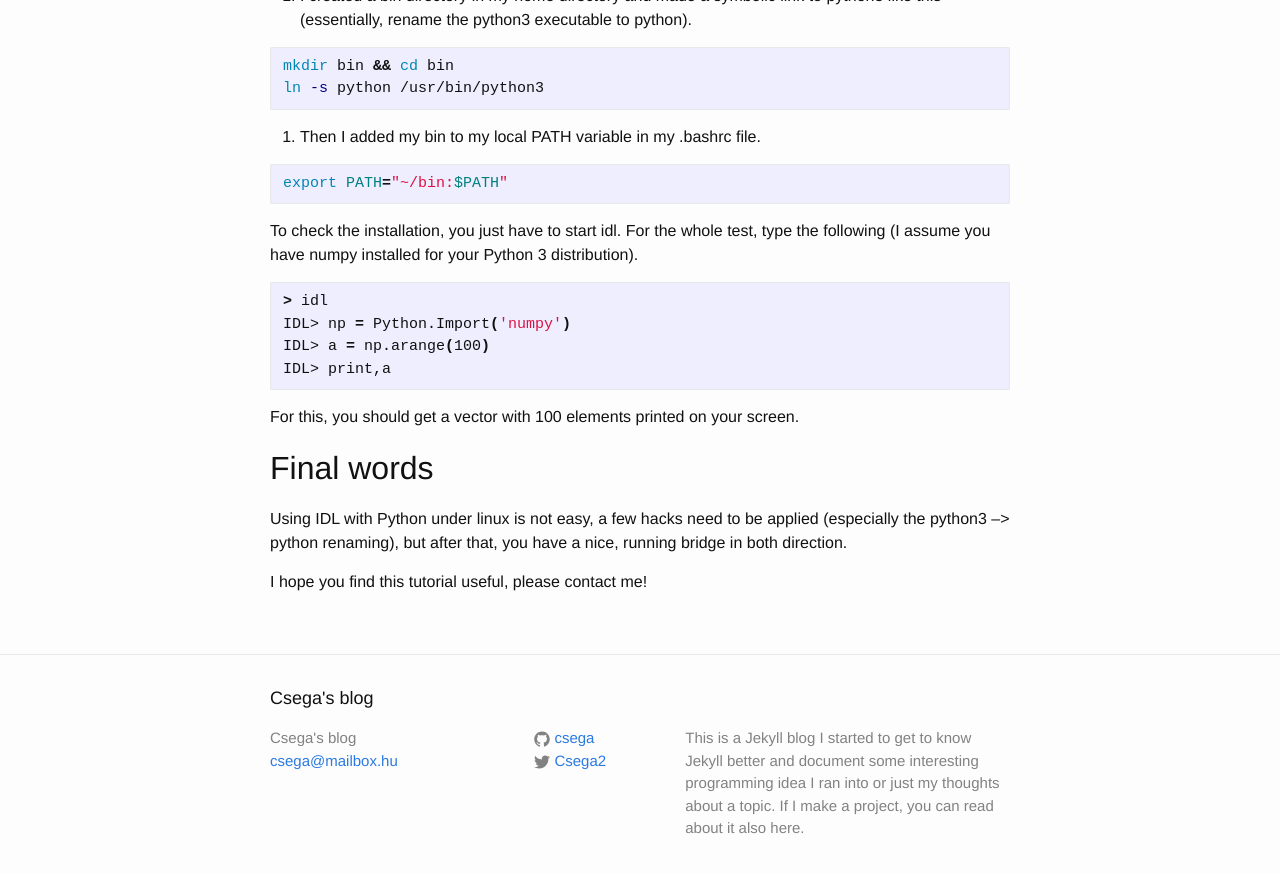
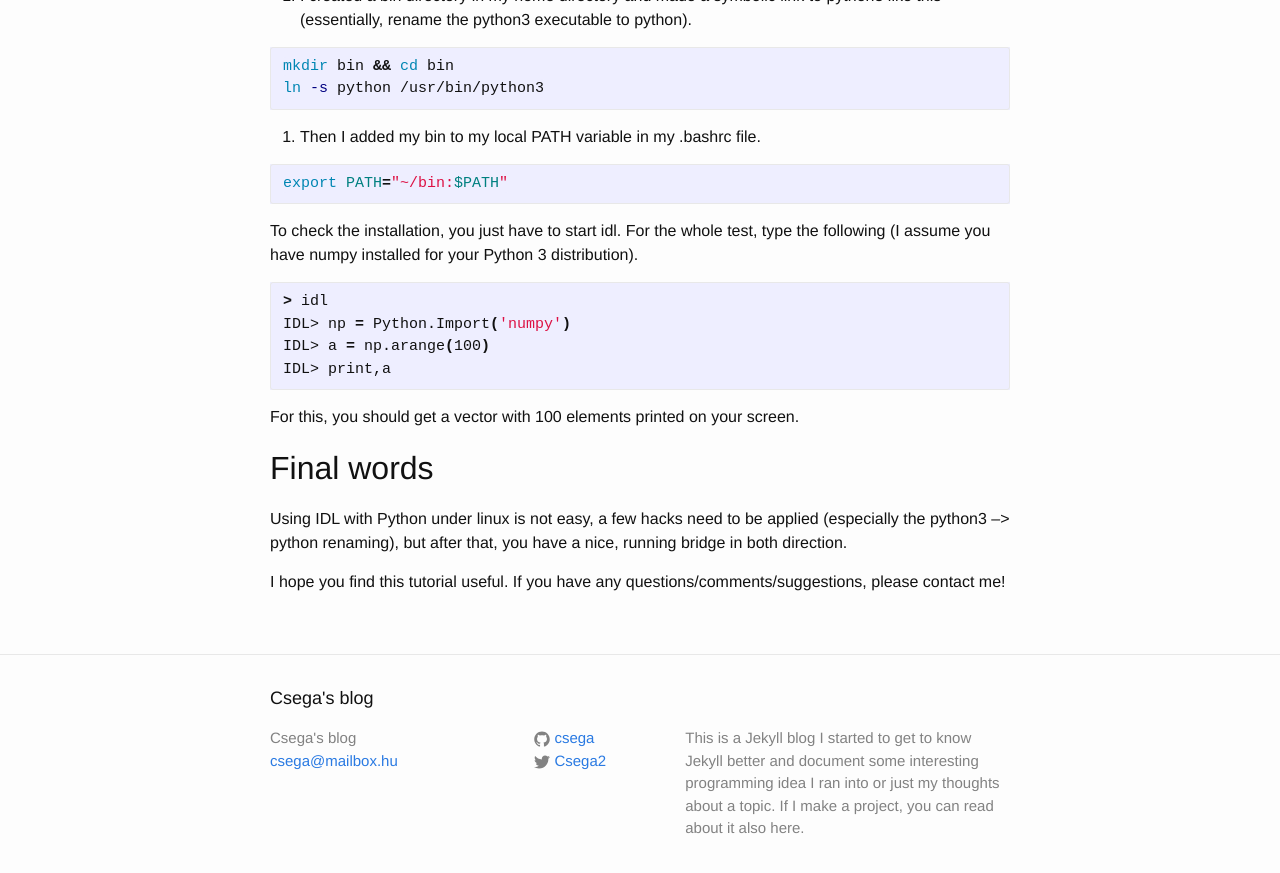
Before and after one commit to Csega/csega.github.io, a Jekyll site: the page built from _posts/2019-09-18-how-to-set-up-idl-python-bridge-linux.markdown, in a window 1280 px wide and 900 px high, scrolled down 2069 px. Shown: the top 873 px of the window. Built offline with Jekyll 4.4.1, drawn with Linux system fonts in a browser that asks for light colours.

Commit message:
Small addition.

```diff
--- a/_posts/2019-09-18-how-to-set-up-idl-python-bridge-linux.markdown
+++ b/_posts/2019-09-18-how-to-set-up-idl-python-bridge-linux.markdown
@@ -108,7 +108,7 @@ For this, you should get a vector with 100 elements printed on your screen.
 
 Using IDL with Python under linux is not easy, a few hacks need to be applied (especially the python3 --> python renaming), but after that, you have a nice, running bridge in both direction.
 
-I hope you find this tutorial useful, please contact me!
+I hope you find this tutorial useful. If you have any questions/comments/suggestions, please contact me!
 
 [idl-python-bridge]: http://www.harrisgeospatial.com/docs/Python.html
 [idl-startup-file]: http://www.harrisgeospatial.com/docs/StartupFiles.html
```
